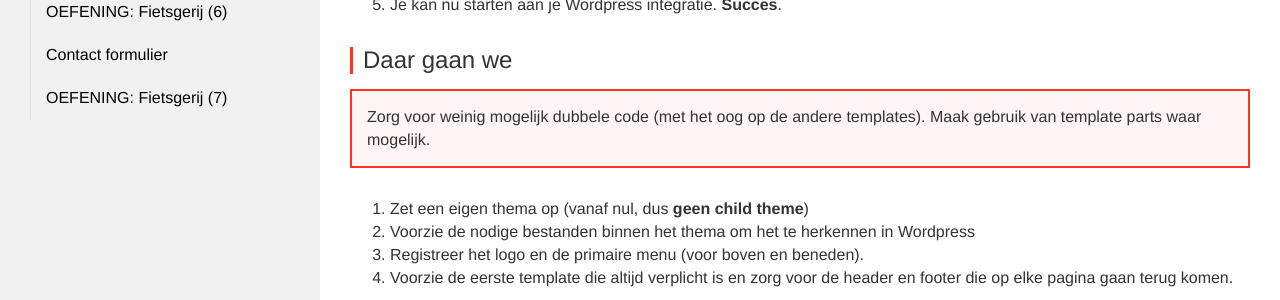
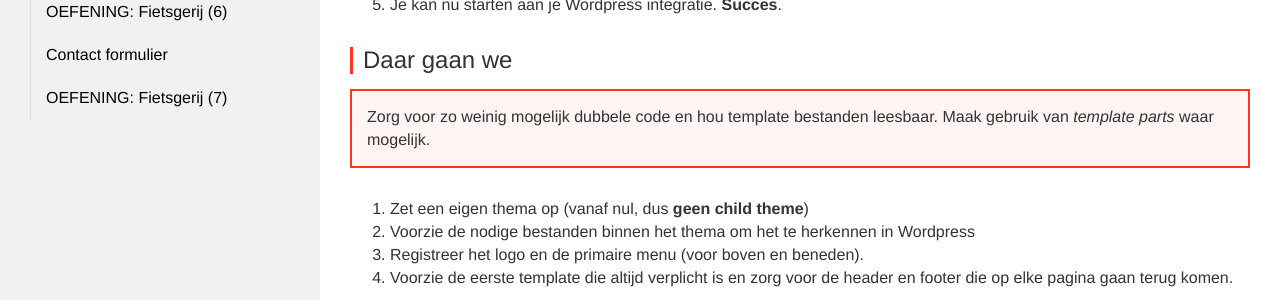
Before and after one commit to Syntra-Brussel/dynamische-webtechnieken, a Jekyll site: the page built from wordpress/eindopdracht.md, in a window 1280 px wide. Shown: the part 1198-1498 px from the top of the page. Built offline with Jekyll 4.4.1, drawn with Linux system fonts in a browser that asks for light colours; nearby versions of some CDN libraries; a script that is not in the unit is left out.

Commit message:
Update eindopdracht.md

```diff
--- a/wordpress/eindopdracht.md
+++ b/wordpress/eindopdracht.md
@@ -45,7 +45,7 @@ De beste garantie op een zo mooi mogelijk resultaat is door de structuur van de
 ### Daar gaan we
 
 <div class="highlight">
-Zorg voor weinig mogelijk dubbele code (met het oog op de andere templates). Maak gebruik van template parts waar mogelijk.
+Zorg voor zo weinig mogelijk dubbele code en hou template bestanden leesbaar. Maak gebruik van <em>template parts</em> waar mogelijk.
 </div>
 
 1. Zet een eigen thema op (vanaf nul, dus <strong>geen child theme</strong>)
```
